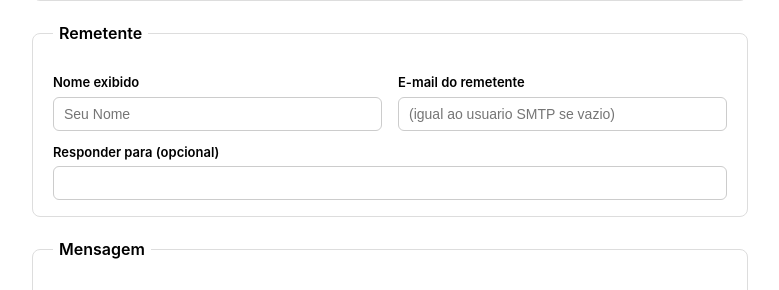
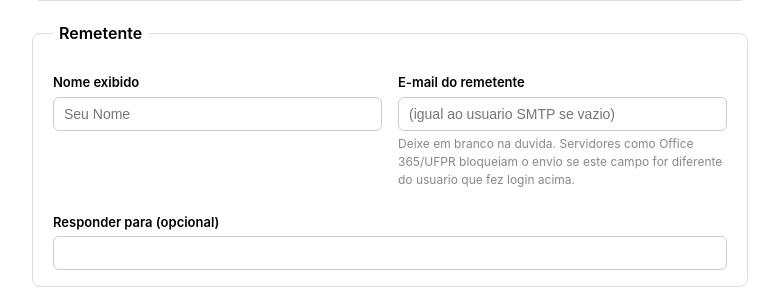
Before and after one commit to wboeger/BULKMAIL, a Flask app: page / in a window 1280 px wide. Shown: the part 454-744 px from the top of the page, without its empty margins (250-1029 px from the left). Run offline with Flask 3, Linux system fonts and the light colour scheme.

Commit message:
Show friendly error for SendAsDenied and auth failures in web UI
Office 365/UFPR rejects sends where the From address differs from the
authenticated SMTP user. Translate that (and generic auth failures)
into a clear message instead of the raw Exchange diagnostic dump, and
clarify the From-address field hint in the form.

Co-Authored-By: Claude Sonnet 5 <noreply@anthropic.com>
Claude-Session: https://claude.ai/code/session_0127tLXGzyR78EV6e9mhu2Eo

```diff
--- a/webapp/app.py
+++ b/webapp/app.py
@@ -26,6 +26,23 @@ from send_bulk_mail import build_message, render  # noqa: E402
 
 UPLOAD_DIR = ROOT / "webapp" / "_uploads"
 UPLOAD_DIR.mkdir(parents=True, exist_ok=True)
+
+
+def friendly_smtp_error(exc):
+    text = str(exc)
+    if "SendAsDenied" in text:
+        return (
+            "O servidor recusou o envio porque o e-mail do remetente e diferente "
+            "do e-mail usado para login. No campo \"E-mail do remetente\", deixe em "
+            "branco (usa automaticamente seu usuario SMTP) ou use o mesmo endereco "
+            "com que voce fez login."
+        )
+    if "Authentication" in text or "authentication" in text or "535" in text:
+        return (
+            "Falha de autenticacao no servidor SMTP. Confira usuario e senha, e "
+            "se sua conta exige senha de aplicativo (app password) em vez da senha normal."
+        )
+    return text if len(text) < 300 else text[:300] + "..."
 
 app = Flask(__name__)
 
@@ -127,7 +144,7 @@ def send():
                     smtp.starttls()
                 smtp.login(cfg["user"], cfg["password"])
             except Exception as exc:
-                return render_template("result.html", error=f"Falha ao conectar/autenticar no SMTP: {exc}", results=[])
+                return render_template("result.html", error=f"Falha ao conectar/autenticar no SMTP: {friendly_smtp_error(exc)}", results=[])
 
         try:
             for i, row in enumerate(recipients):
@@ -146,7 +163,7 @@ def send():
                         if cfg["delay"] > 0 and i < len(recipients) - 1:
                             time.sleep(cfg["delay"])
                 except Exception as exc:
-                    results.append({"email": email, "status": "falhou", "error": str(exc)})
+                    results.append({"email": email, "status": "falhou", "error": friendly_smtp_error(exc)})
         finally:
             if smtp is not None:
                 smtp.quit()
--- a/webapp/templates/index.html
+++ b/webapp/templates/index.html
@@ -64,6 +64,7 @@
         <div>
           <label>E-mail do remetente</label>
           <input type="email" name="from_email" placeholder="(igual ao usuario SMTP se vazio)" />
+          <p class="hint">Deixe em branco na duvida. Servidores como Office 365/UFPR bloqueiam o envio se este campo for diferente do usuario que fez login acima.</p>
         </div>
       </div>
       <label>Responder para (opcional)</label>
```
